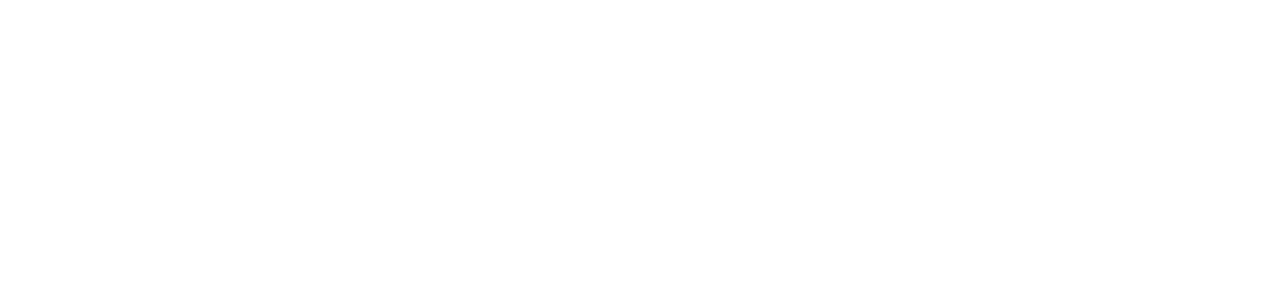
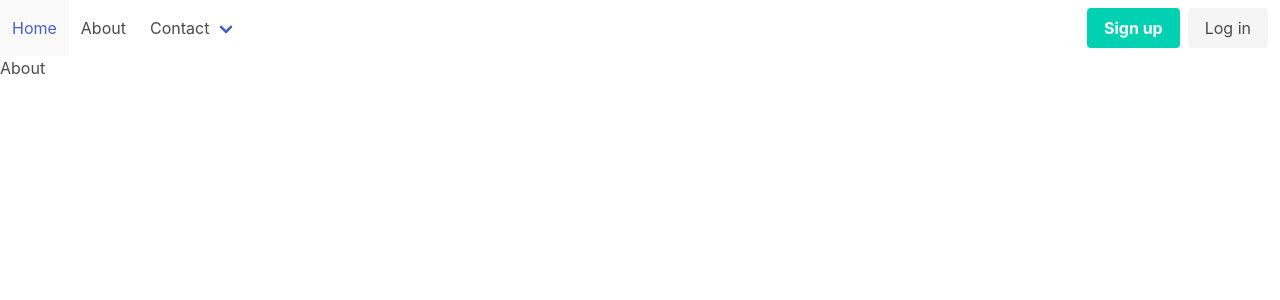
Before and after one commit to sushmita4296/Blog-with-react, a React (Create React App) app: page /about in a window 1280 px wide. Before the commit this address had no page. Shown: the top 300 px of the page. Built offline with nearby package versions, Linux system fonts and the light colour scheme.

Commit message:
set up bulma

```diff
--- a/package.json
+++ b/package.json
@@ -6,6 +6,7 @@
     "@testing-library/jest-dom": "^5.16.3",
     "@testing-library/react": "^12.1.4",
     "@testing-library/user-event": "^13.5.0",
+    "bulma": "^0.9.4",
     "react": "^18.0.0",
     "react-dom": "^18.0.0",
     "react-router-dom": "^6.3.0",
--- a/src/App.js
+++ b/src/App.js
@@ -1,7 +1,15 @@
 import React from "react";
+// importing browser for routing6//
 import { BrowserRouter as Router, Route, Routes } from 'react-router-dom';
+// importing Bulma CSS//
+import 'bulma/css/bulma.min.css';
+
+// importing components //
 import TopBar from "./components/topbar/TopBar";
+// import TopMenu from "./components/TopMenu";
 import Home from "./pages/home/Home";
+import About from "./pages/about/About";
+import Contact from "./pages/Contact";
 import Single from "./pages/single/Single"
 import Write from "./pages/write/Write";
 import Settings from "./pages/settings/Settings";
@@ -24,7 +32,11 @@
             <Routes>
 
               <Route path="/" element={<TopBar/>}>
-              <Route index element={<Home />} />
+                {/* <Route path="/top" index element ={ <TopMenu />} /> */}
+                <Route path="/" index element={<Home />} />
+                <Route path="about" index element={<About />} />
+                <Route path="contact" index element={<Contact />} />
+                <Route path="write" index element={<Write />} />
 
               </Route>
             </Routes>
--- /dev/null
+++ b/src/components/TopMenu.jsx
@@ -0,0 +1,31 @@
+import React from "react";
+
+const TopMenu = () => {
+  return (
+    <div className="topMenu">
+      <nav className="navbar" role="navigation" aria-label="main navigation">
+        <div id="navbarBasicExample" className="navbar-menu">
+          <div className="navbar-start">
+            <a className="navbar-item">Home</a>
+
+            <a className="navbar-item">About</a>
+
+            <a className="navbar-link">Contact</a>
+          </div>
+
+          <div className="navbar-end">
+            <div className="navbar-item">
+              <div className="buttons">
+                <a className="button is-primary">
+                  <strong>Sign up</strong>
+                </a>
+                <a className="button is-light">Log in</a>
+              </div>
+            </div>
+          </div>
+        </div>
+      </nav>
+    </div>
+  );
+};
+export default TopMenu;
--- a/src/components/topbar/TopBar.jsx
+++ b/src/components/topbar/TopBar.jsx
@@ -1,9 +1,10 @@
 import "./topbar.css";
+import { Outlet, Link } from "react-router-dom";
 
-function TopBar() {
+const TopBar = () => {
   return (
-    <div className="top">
-      <div className="topLeft">
+    <>
+      {/* <div className="topLeft">
         <i className="topIcon fa-brands fa-facebook-square"></i>
         <i className="topIcon fa-brands fa-instagram-square"></i>
         <i className="topIcon fa-brands fa-pinterest-square"></i>
@@ -13,9 +14,9 @@
 
       <div className="topCenter">
         <ul className="topList ">
-          <li className="topListItem link link-effect">Home</li>
-          <li className="topListItem link link-effect">About</li>
-          <li className="topListItem link link-effect">Contact</li>
+          <li className="topListItem link link-effect"><a><Link to="/">Home</Link></a></li>
+          <li className="topListItem link link-effect"><Link to="/about">About</Link></li>
+          <li className="topListItem link link-effect"><Link to="/contact">Contact</Link></li>
           <li className="topListItem link link-effect">Write</li>
           <li className="topListItem link link-effect">Logout</li>
         </ul>
@@ -23,8 +24,46 @@
       <div className="topRight">
         <img src="" alt="" />
         <i className="topSearchIcon fa-solid fa-magnifying-glass"></i>
+      </div> */}
+
+      <div className="topMenu">
+        <nav className="navbar" role="navigation" aria-label="main navigation">
+          <a
+            role="button"
+            class="navbar-burger"
+            aria-label="menu"
+            aria-expanded="false"
+            data-target="navbarBasicExample"
+          >
+            <span aria-hidden="true"></span>
+            <span aria-hidden="true"></span>
+            <span aria-hidden="true"></span>
+          </a>
+          <div id="navbarBasicExample" className="navbar-menu">
+            <div className="navbar-start">
+              <a className="navbar-item">Home</a>
+
+              <a className="navbar-item">About</a>
+
+              <a className="navbar-link">Contact</a>
+            </div>
+
+            <div className="navbar-end">
+              <div className="navbar-item">
+                <div className="buttons">
+                  <a className="button is-primary">
+                    <strong>Sign up</strong>
+                  </a>
+                  <a className="button is-light">Log in</a>
+                </div>
+              </div>
+            </div>
+          </div>
+        </nav>
       </div>
-    </div>
+
+      <Outlet />
+    </>
   );
-}
+};
 export default TopBar;
--- a/src/components/topbar/topbar.css
+++ b/src/components/topbar/topbar.css
@@ -1,4 +1,4 @@
-.top {
+/* .top {
     width: 100%;
     height: 30px;
     background-color: #fff;
@@ -9,9 +9,9 @@
     font-family: "Josefin Sans", sans-serif;
     padding: 20px 0;
     z-index: 999;
-}
+} */
 
-.topLeft,
+/* .topLeft,
 .topRight {
     flex: 3;
     display: flex;
@@ -20,10 +20,10 @@
 
 .topCenter {
     flex: 6;
-}
+} */
 
 /* css for social icons starts*******/
-.topIcon {
+/* .topIcon {
     font-size: 40px;
     margin-right: 12px;
     color: #5fe6eb;
@@ -32,11 +32,11 @@
 }
 .topIcon:hover {
     color: aqua;
-}
+} */
 
 /* css for social icons ends ******/
 
-.topList {
+/* .topList {
     justify-content: center;
     display: flex;
     margin: 0;
@@ -52,9 +52,9 @@
     font-size: 25px;
     cursor: pointer;
     position: relative;
-}
+} */
 
-.topListItem::after {
+/* .topListItem::after {
     box-sizing: border-box;
     content: "";
     top: calc(100% + 4px);
@@ -68,8 +68,8 @@
     top: 100%;
     left: 0;
     pointer-events: none;
-}
-
+} */
+/*
 .topListItem::before {
     content: "";
     box-sizing: border-box;
@@ -83,8 +83,8 @@
     top: 100%;
     left: 0;
     pointer-events: none;
-}
-
+} */
+/*
 .link {
     cursor: pointer;
     font-size: 25px;
@@ -92,8 +92,8 @@
     white-space: nowrap;
     color: var(--color-text);
     padding: 10px;
-}
-
+} */
+/*
 .link::before,
 .link::after {
     position: absolute;
@@ -103,11 +103,10 @@
     top: 100%;
     left: 0;
     pointer-events: none;
-}
+} */
 
-.link::before {
+/* .link::before {
     content: '';
-    /* show by default */
 }
 
 .link-effect::before {
@@ -115,9 +114,9 @@
     transform-origin: 100% 50%;
     transform: scale3d(0, 1, 1);
     transition: transform 0.3s cubic-bezier(0.2, 1, 0.8, 1);
-}
+} */
 
-.link-effect:hover::before {
+/* .link-effect:hover::before {
     color: #5fe6eb;
     transform-origin: 0% 50%;
     transform: scale3d(1, 2, 1);
@@ -131,19 +130,19 @@
     transform-origin: 100% 50%;
     transform: scale3d(0, 1, 1);
     transition: transform 0.4s 0.1s cubic-bezier(0.2, 1, 0.8, 1);
-}
-
+} */
+/*
 .link-effect:hover::after {
     color: #5fe6eb;
     transform-origin: 0% 50%;
     transform: scale3d(1, 1, 1);
     transition-timing-function: cubic-bezier(0.7, 0, 0.2, 1);
-}
+} */
 
 
 /* search icon css starts ********/
 
-.topSearchIcon {
+/* .topSearchIcon {
     font-size: 40px;
     color: #5fe6eb;
     cursor: pointer;
@@ -151,7 +150,7 @@
 
 .topSearchIcon:hover {
     color: aqua;
-}
+} */
 
 
 /* search icon css ends ********/
--- /dev/null
+++ b/src/pages/Contact.jsx
@@ -0,0 +1,10 @@
+import React from "react";
+
+const Contact = () =>{
+    return(
+        <div className="contact">
+            Contact Us
+        </div>
+    );
+}
+export default Contact;
--- a/src/pages/about/About.jsx
+++ b/src/pages/about/About.jsx
@@ -1 +1,10 @@
 import "./about.css"
+
+const About = () =>{
+    return(
+        <div className="about">
+            About
+        </div>
+    );
+}
+export default About;
```
Also changed, not shown: 1 other file (tests, documents, lock files or other folders).
